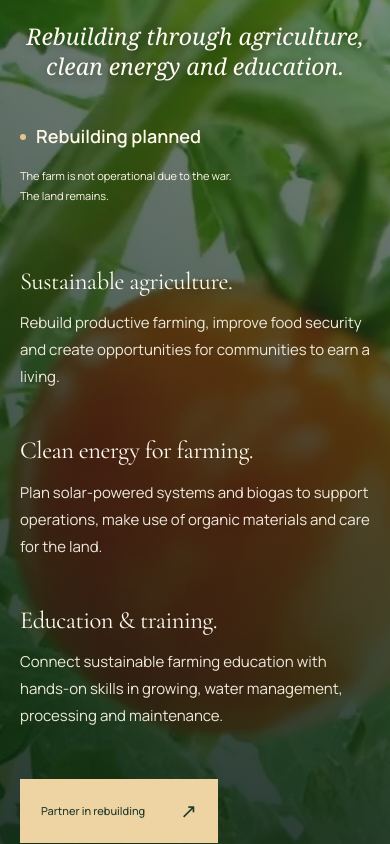
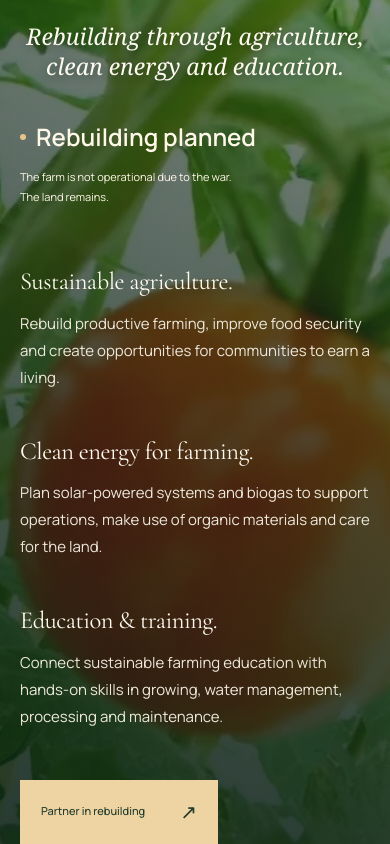
Before and after one commit to Hero988/RiseMeUp, a React (Vite) app: page / in a window 390 px wide. Shown: the part 7340-8184 px from the top of the page. Built offline with nearby package versions, Linux system fonts and the light colour scheme; a web font is replaced by a local one.

Commit message:
Enlarge rebuilding planned heading in farm introduction

```diff
--- a/src/components/FarmEstate.css
+++ b/src/components/FarmEstate.css
@@ -109,3 +109,9 @@
     padding-left:0;
   }
 }
+
+/* Larger rebuilding status heading. */
+#virgin-mary-farm .rm-estate-status > strong {font-size:28px;line-height:1.3}
+@media(max-width:600px) {
+  #virgin-mary-farm .rm-estate-status > strong {font-size:24px}
+}
```
